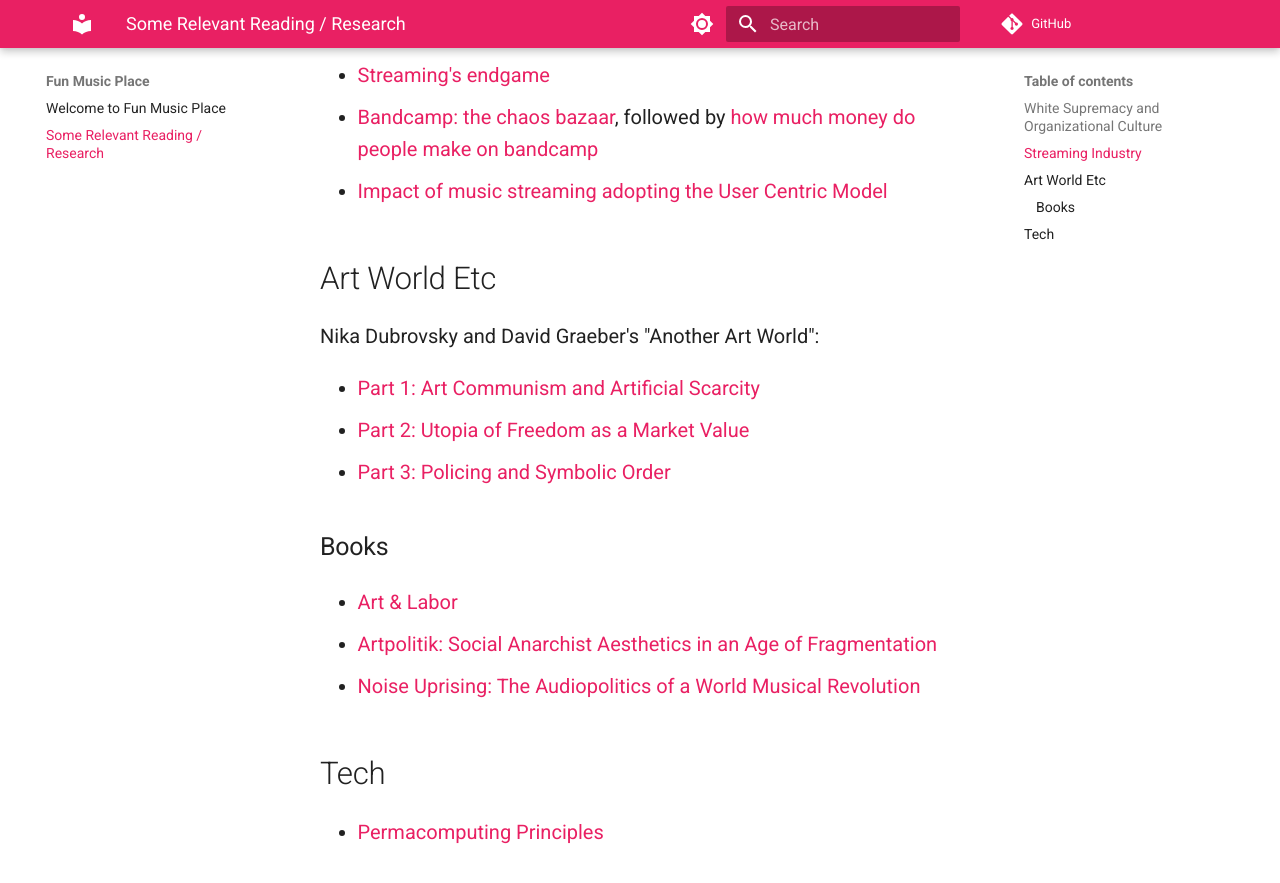
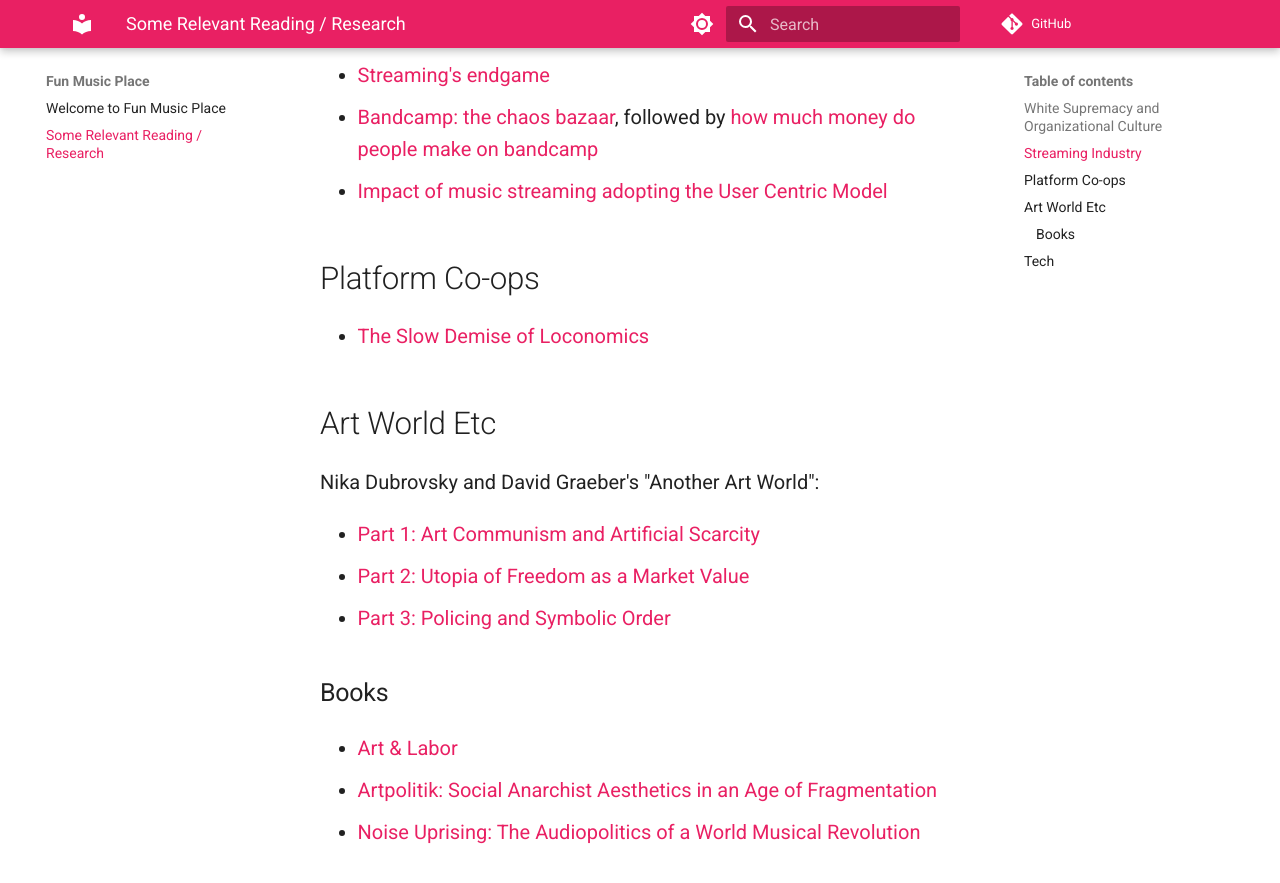
Before and after one commit to funmusicplace/wiki, an MkDocs documentation site: the page built from docs/resources.md, in a window 1280 px wide and 900 px high, scrolled down 465 px. Shown: the top 883 px of the window. Built offline with MkDocs 1.6.1 and Material for MkDocs 9.7.7, drawn with Linux system fonts in a browser that asks for light colours; comment, search, counter and statistics services are not loaded.

Commit message:
Add article about loconomics

```diff
--- a/docs/resources.md
+++ b/docs/resources.md
@@ -12,6 +12,10 @@
 * [Streaming's endgame](https://www.daveedwards.co/writing/streamings-endgame/)
 * [Bandcamp: the chaos bazaar](https://components.one/posts/bandcamp-the-chaos-bazaar#1), followed by [how much money do people make on bandcamp](https://components.one/documentation/bandcamp-income-distribution)
 * [Impact of music streaming adopting the User Centric Model](https://cnm.fr/en/studies/impact-of-online-music-streaming-services-adopting-the-ucps/)
+
+## Platform Co-ops
+
+* [The Slow Demise of Loconomics](https://daspitzberg.medium.com/the-slow-demise-of-loconomics-4e184346d359)
 
 ## Art World Etc
 
```
